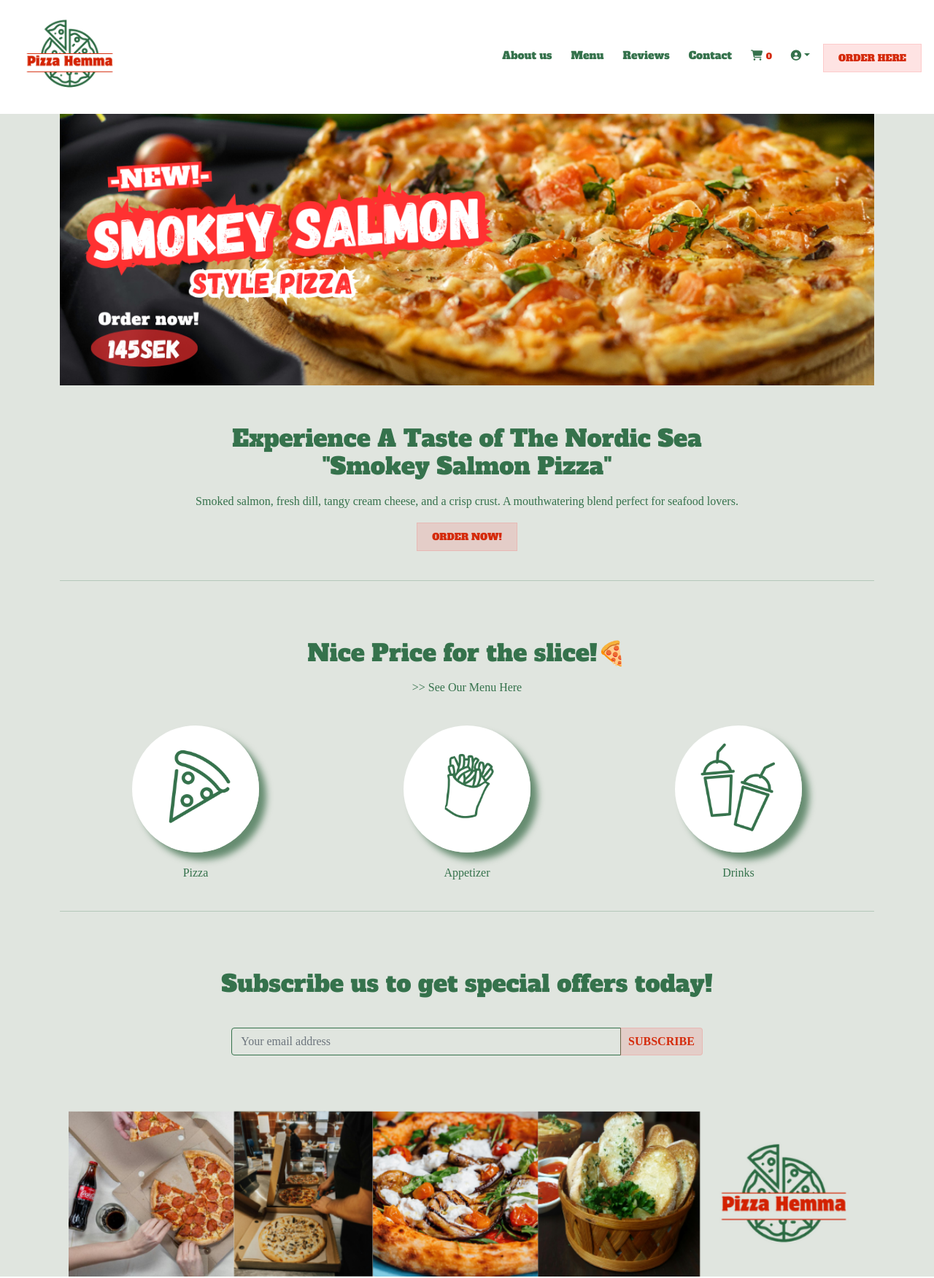
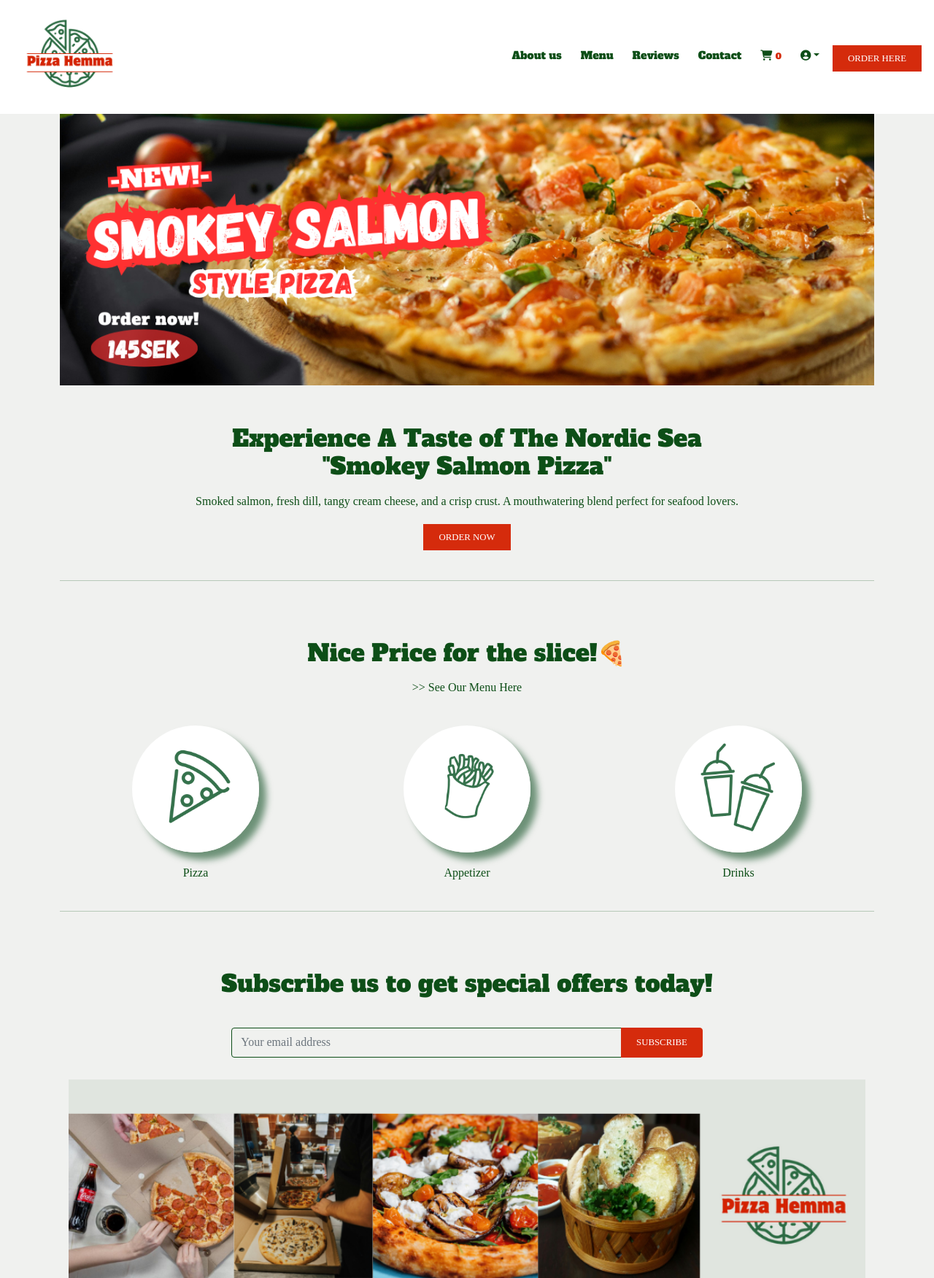
Before and after one commit to Chatlada-Nina/pizza-hemma, a Django app: page / in a window 1280 px wide. Shown: the top 1751 px of the page at 73% size. Run offline with Django 4.2, Linux system fonts and the light colour scheme; some libraries are stand-ins or nearby versions; some web fonts are replaced.

Commit message:
Improve readability with sufficient contrast color ratio

```diff
--- a/checkout/templates/checkout/confirmation_emails/confirmation_email_body.txt
+++ b/checkout/templates/checkout/confirmation_emails/confirmation_email_body.txt
@@ -13,7 +13,7 @@ Grand Total: {{ order.grand_total }}sek
 {% if order.delivery_method == "delivery" %}
 **Delivery Service Info.**
 
-- Your order will be shipped to {{ order.street_address }}, Gothenburg in 20-40 munutes.
+- Your order will be shipped to {{ order.street_address }}, Gothenburg in 20-40 minutes.
 We're going to call {{ order.phone_number }} from This phone number 031-001-0001 when we are close to your address.
 {% else %}
 **Pick up Info.**
--- a/home/templates/home/index.html
+++ b/home/templates/home/index.html
@@ -11,7 +11,7 @@
                 <h2 class="main-text mb-3 title">Experience A Taste of The Nordic Sea <br><span class="title">"Smokey Salmon Pizza"</span></h2>
                 <p class="sub-text mb-4">Smoked salmon, fresh dill, tangy cream cheese, and a crisp crust. A mouthwatering blend perfect for seafood lovers.
                 </p>
-                <a href="{% url 'all_menus' %}" class="btn-order submit-btn my-4">ORDER NOW!</a>
+                <a href="{% url 'all_menus' %}" class="btn-order submit-btn my-4">ORDER NOW</a>
             </div>
     </div> <hr class="space">
 
@@ -28,12 +28,12 @@
             </div>
 
             <div class="col-6 col-sm-4 text-center">
-                <a class="link-text" href="{% url 'all_menus' %}?menu_list=appetizer"><img class="menu-list" src="{% static 'images/appetizer.png' %}" alt="pizza">
+                <a class="link-text" href="{% url 'all_menus' %}?menu_list=appetizer"><img class="menu-list" src="{% static 'images/appetizer.png' %}" alt="appetizer">
                 <p class="mt-3">Appetizer</p></a>
             </div>
 
             <div class="col-6 col-sm-4 text-center">
-                <a class="link-text" href="{% url 'all_menus' %}?menu_list=drinks"><img class="menu-list" src="{% static 'images/drinks.png' %}" alt="pizza">
+                <a class="link-text" href="{% url 'all_menus' %}?menu_list=drinks"><img class="menu-list" src="{% static 'images/drinks.png' %}" alt="drinks">
                 <p class="mt-3">Drinks</p></a>
             </div>
         </div>
@@ -49,7 +49,7 @@
                     {% csrf_token %}
                     <div class="input-group">
                         <input type="email" name="email" class="form-control" placeholder="Your email address" aria-label="Your email address" aria-describedby="button-addon2">
-                        <button class="btn btn-account" type="submit" id="button-addon2">Subscribe</button>
+                        <button class="btn btn-order" type="submit" id="button-addon2">SUBSCRIBE</button>
                     </div>
                 </form>
             </div>
--- a/reviews/templates/reviews/reviews.html
+++ b/reviews/templates/reviews/reviews.html
@@ -75,6 +75,10 @@
                 </form>
                 {% else %}
                 <p>Log in to leave a review</p>
+                <label for="id-save-info" class="form-check-label">
+                  <a href="{% url 'account_signup' %}" class="text-danger">Create an account</a> or
+                  <a href="{% url 'account_login' %}" class="text-primary">login</a> here.
+                </label>
                 {% endif %}
             </div>
         </div>
--- a/static_pizza/css/style.css
+++ b/static_pizza/css/style.css
@@ -3,13 +3,13 @@
     --primary-font: 'Alfa Slab One', serif;
     --secondary-font: 'Chivo', serif;
     --nav-color: #ffffff;
-    --background-color: #e0e5df;
-    --text-color: #35724c;
-    --text-hover-color: #0e4b20;
-    --button-bg-color: rgba(244, 73, 73, 0.153);
-    --button-text-color:#d52b0c;
-    --button-hover-color: #f7593d;
-    --button-text-hover-color:#fff;
+    --background-color: #f0f1ef;
+    --text-color: #0d4e17;
+    --text-hover-color: #04b338;
+    --button-bg-color: #d52b0c;
+    --button-text-color:#ffffff;
+    --button-hover-color: #f90808;
+    --button-text-hover-color:#ffffff;
 }
 
 
@@ -58,7 +58,7 @@ body {
 
 .quantity {
     font-size: 0.7rem;
-    color: var(--button-text-color);
+    color: var(--button-bg-color);
 }
 
 .dropdown-item, .fa-circle-user {
@@ -71,7 +71,7 @@ body {
 
 .btn-order {
     border: 1px solid var(--button-bg-color);
-    font-family: var(--primary-font);
+    font-family: var(--secondary-font);
     padding: 10px 20px 10px 20px;
     font-size: 1.2rem;
     background-color: var(--button-bg-color);
```
